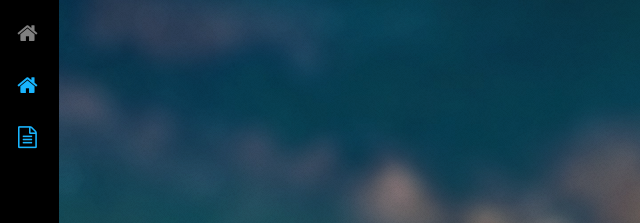
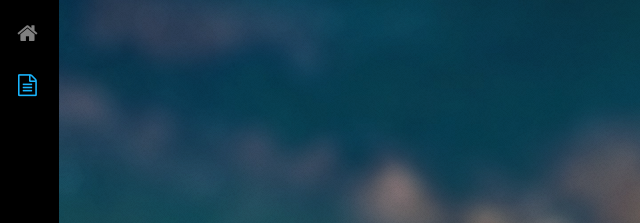
Before and after one commit to gary50360214/html_midterm, a plain HTML site: page 網頁期中專題-分頁/introductionToComputers.html in a window 1280 px wide. Shown: the top 223 px of the page, 0-640 px from the left. Drawn offline with Linux system fonts and the light colour scheme.

Commit message:
no message

```diff
--- a/網頁期中專題-分頁/introductionToComputers.html
+++ b/網頁期中專題-分頁/introductionToComputers.html
@@ -14,7 +14,6 @@
 		<nav id="nav">
 				<ul>
 					<li><a href="index.html"><span class="icon fa-home"></span></a></li>
-					<li><a href="index.html" class="active"><span class="icon fa-home"></span></a></li>
 					<li><a href="course.html" class="active"><span class="icon fa-file-text-o"></span></a></li>
 				</ul>
 			</nav>
```
